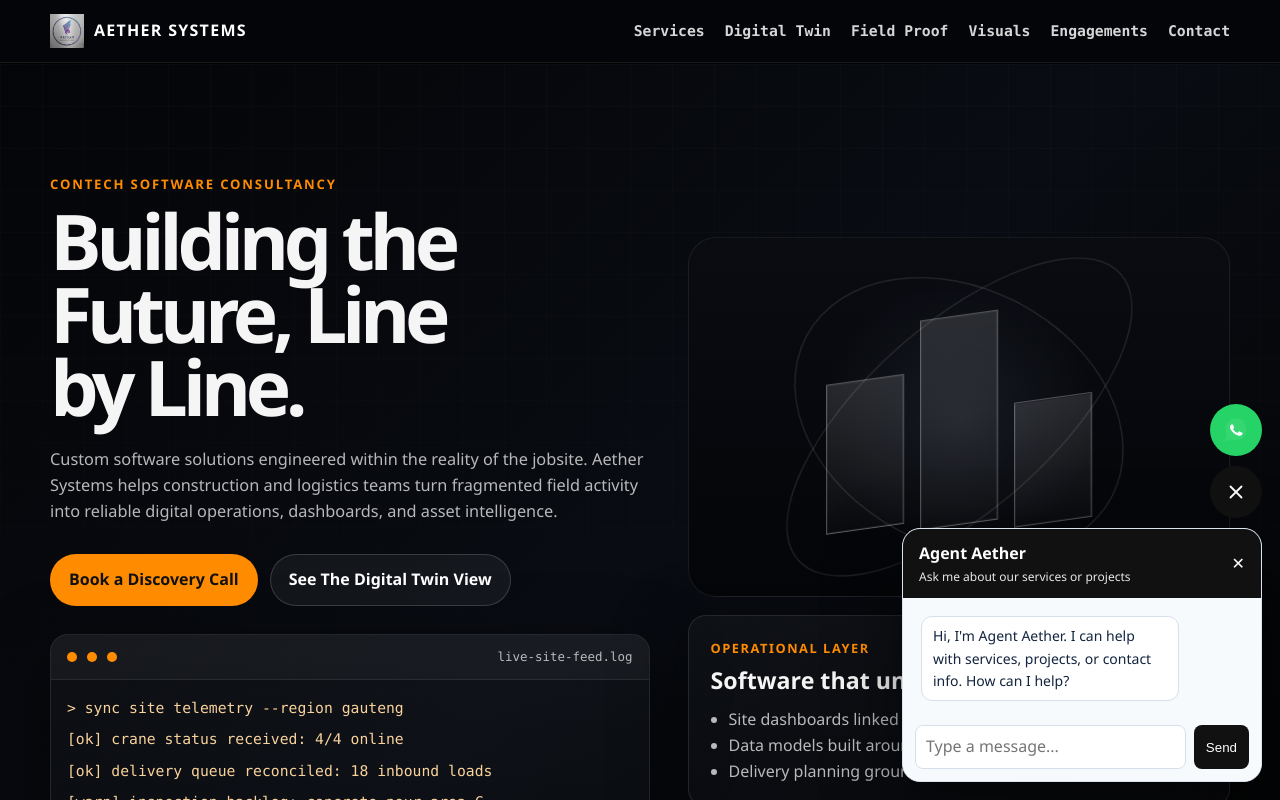
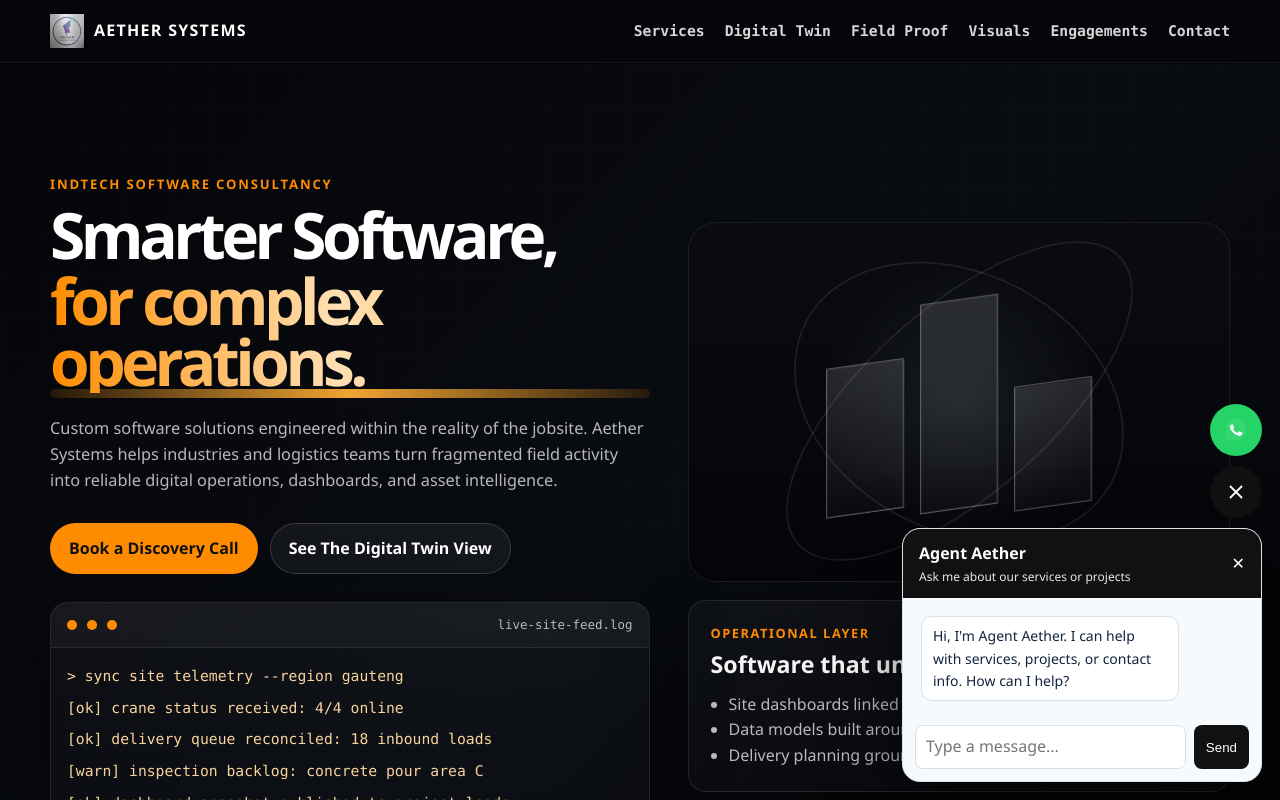
Before and after one commit to Delight-hub-hub/Aether-Frontend, a React (Vite) app: page / in a window 1280 px wide. Shown: the top 800 px of the page. Built offline with nearby package versions, Linux system fonts and the light colour scheme.

Commit message:
indtech rebranding

```diff
--- a/src/App.css
+++ b/src/App.css
@@ -201,10 +201,51 @@ textarea:focus-visible {
 
 .hero-copy-column h1 {
   margin: 0;
-  max-width: 10ch;
-  font-size: clamp(2.5rem, 6vw, 5rem);
+  display: inline-flex;
+  flex-direction: column;
+  align-items: flex-start;
+  gap: 0.08em;
+  max-width: 100%;
+  font-size: clamp(2.0rem, 5vw, 5rem);
   line-height: 0.95;
   letter-spacing: -0.07em;
+}
+
+.hero-title-line {
+  display: block;
+  opacity: 0;
+  transform: translateY(0.65em);
+  filter: blur(10px);
+  animation: heroTitleReveal 0.9s cubic-bezier(0.22, 1, 0.36, 1) forwards;
+  will-change: transform, opacity, filter;
+}
+
+.hero-title-line--primary {
+  color: #fff;
+  animation-delay: 80ms;
+}
+
+.hero-title-line--secondary {
+  position: relative;
+  color: transparent;
+  background: linear-gradient(90deg, var(--brand) 0%, #ffe0b3 48%, var(--brand-strong) 100%);
+  background-clip: text;
+  -webkit-background-clip: text;
+  animation-delay: 240ms;
+}
+
+.hero-title-line--secondary::after {
+  content: '';
+  position: absolute;
+  left: 0;
+  right: 0;
+  bottom: -0.08em;
+  height: 0.14em;
+  border-radius: 999px;
+  background: linear-gradient(90deg, rgba(255, 140, 0, 0.12), rgba(255, 173, 51, 0.95), rgba(255, 140, 0, 0.12));
+  transform: scaleX(0);
+  transform-origin: left;
+  animation: heroUnderline 0.9s ease forwards 900ms;
 }
 
 .hero-copy {
@@ -1153,6 +1194,28 @@ textarea:focus-visible {
   }
 }
 
+@keyframes heroTitleReveal {
+  0% {
+    opacity: 0;
+    transform: translateY(0.65em);
+    filter: blur(10px);
+  }
+  100% {
+    opacity: 1;
+    transform: translateY(0);
+    filter: blur(0);
+  }
+}
+
+@keyframes heroUnderline {
+  from {
+    transform: scaleX(0);
+  }
+  to {
+    transform: scaleX(1);
+  }
+}
+
 @media (max-width: 1080px) {
   .services-grid,
   .pricing-grid,
--- a/src/App.jsx
+++ b/src/App.jsx
@@ -212,10 +212,13 @@ function App() {
         <section id="home" className="hero">
           <div className="container hero-grid">
             <div className="hero-copy-column">
-              <p className="eyebrow">ConTech Software Consultancy</p>
-              <h1>Building the Future, Line by Line.</h1>
+              <p className="eyebrow">indTech Software Consultancy</p>
+              <h1 className="hero-title">
+                <span className="hero-title-line hero-title-line--primary">Smarter Software,</span>
+                <span className="hero-title-line hero-title-line--secondary">for complex operations.</span>
+              </h1>
               <p className="hero-copy">
-                Custom software solutions engineered within the reality of the jobsite. Aether Systems helps construction and logistics
+                Custom software solutions engineered within the reality of the jobsite. Aether Systems helps industries and logistics
                 teams turn fragmented field activity into reliable digital operations, dashboards, and asset intelligence.
               </p>
               <div className="hero-cta-row">
```
